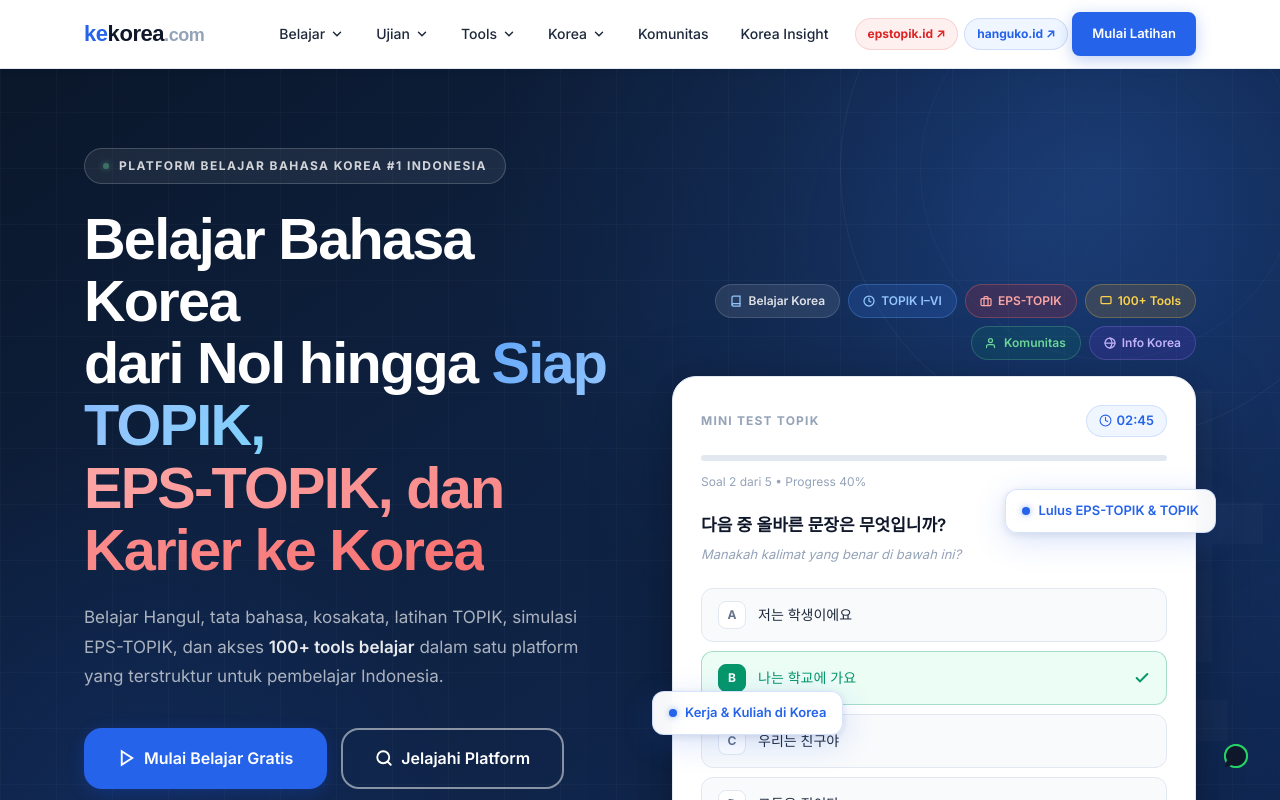
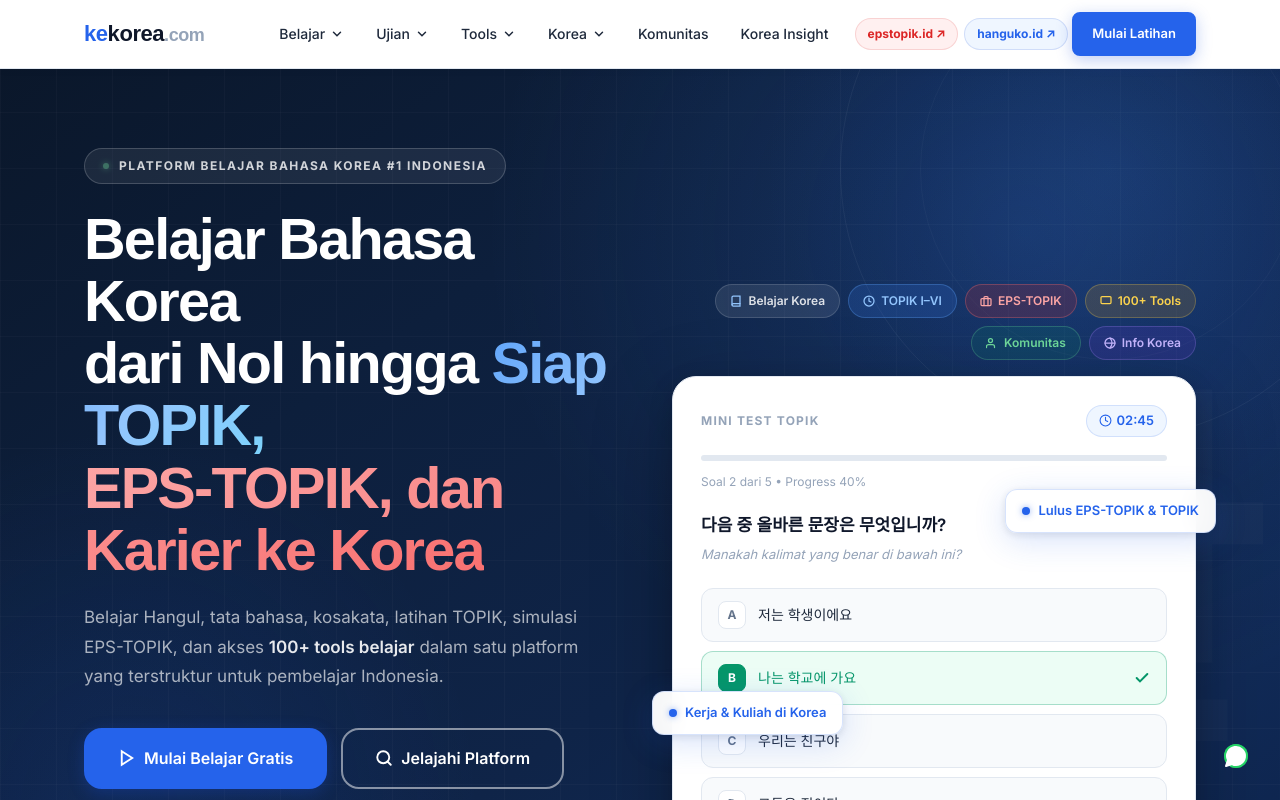
Before and after one commit to ambasunggambatakam-svg/kekorea, a Next.js app: page / in a window 1280 px wide. Shown: the top 800 px of the page. Built offline with nearby package versions, Linux system fonts and the light colour scheme.

Commit message:
fix: use inline style for floating button background and white fill for icon

```diff
--- a/components/ui/FloatingWhatsApp.tsx
+++ b/components/ui/FloatingWhatsApp.tsx
@@ -5,17 +5,18 @@
     <div style={{ position: 'fixed', bottom: '2rem', right: '2rem', zIndex: 9999 }}>
       <div className="relative flex items-center justify-center">
         {/* The pulsing ring behind the button */}
-        <div className="absolute w-full h-full bg-[#25D366] rounded-full animate-ping opacity-75"></div>
+        <div className="absolute w-full h-full rounded-full animate-ping opacity-75" style={{ backgroundColor: '#25D366' }}></div>
 
         {/* The main button */}
         <a
           href="https://wa.me/6282227151339?text=Halo"
           target="_blank"
           rel="noopener noreferrer"
-          className="relative flex items-center justify-center w-14 h-14 bg-[#25D366] text-white rounded-full shadow-lg hover:bg-[#1EBE5D] transition-colors hover:scale-110 active:scale-95"
+          className="relative flex items-center justify-center w-14 h-14 text-white rounded-full shadow-lg transition-colors hover:scale-110 active:scale-95"
+          style={{ backgroundColor: '#25D366' }}
           aria-label="Chat WhatsApp"
         >
-          <MessageCircle className="w-8 h-8 fill-current" />
+          <MessageCircle className="w-8 h-8" fill="white" stroke="white" />
         </a>
       </div>
     </div>
```
